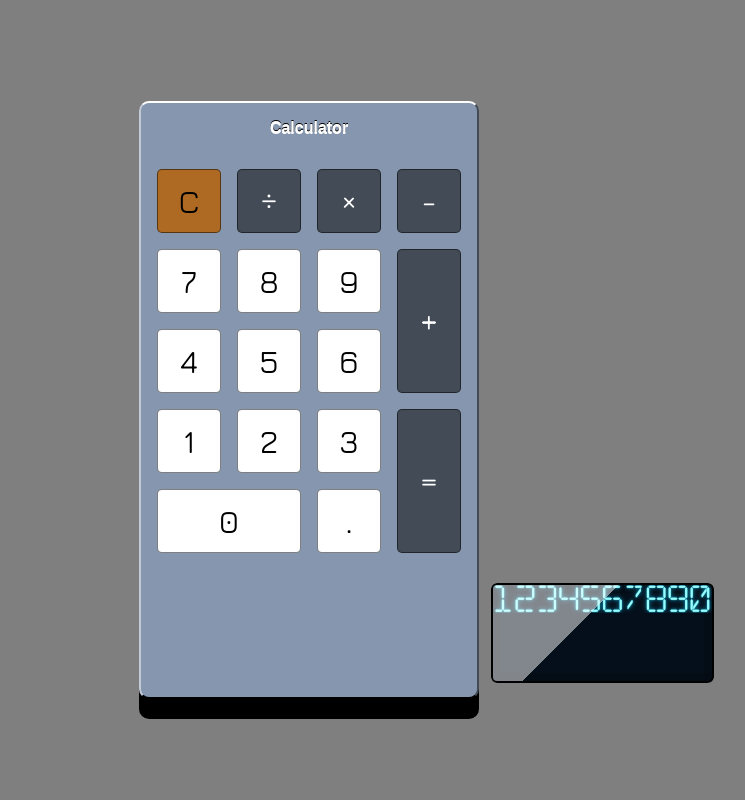
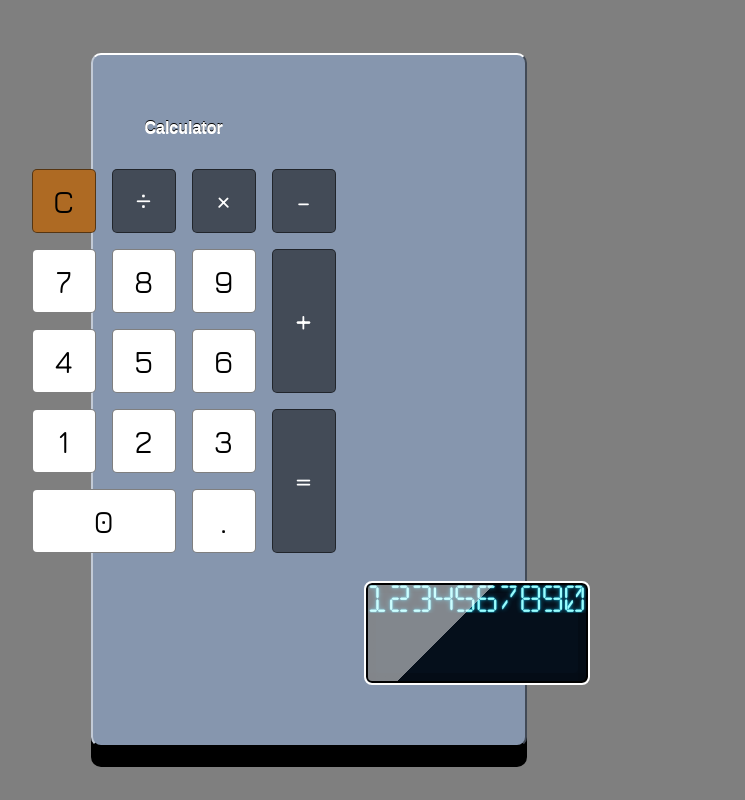
Before and after one commit to 5t4r8ucK/04-build-a-javascript-calculator, a React (Create React App) app: page / in a window 1280 px wide. Shown: the whole page, without its empty margins (331-1076 px from the left). Built offline with nearby package versions, Linux system fonts and the light colour scheme.

Commit message:
Adjusted the width and position of the calculator.

```diff
--- a/src/components/styled-components/calculator.js
+++ b/src/components/styled-components/calculator.js
@@ -3,6 +3,7 @@ import * as variables from './variables.js';
 
 const Calculator = styled.div`
   // Positioning
+  z-index: 0;
   // Display and Box Model
   background-color: ${variables.gray_100};
   border-radius: ${variables.calculator_border_radius};
@@ -20,8 +21,9 @@ const Calculator = styled.div`
     'screen'
     'keypad';
   height: auto;
-  padding: ${variables.gap_width};
-  width: calc((${variables.column_width} * 4) + (${variables.gap_width} * 5) + (${variables.border_width} * 2));
+  justify-content: center;
+  padding: ${variables.column_width};
+  width: calc((${variables.column_width} * 4) + (${variables.gap_width} * 3) + (${variables.column_width} * 2) + (${variables.border_width} * 2)); //4 buttons + 3 gaps + 2 padding + 2 border
   // Typography
   // Other
 `
```
